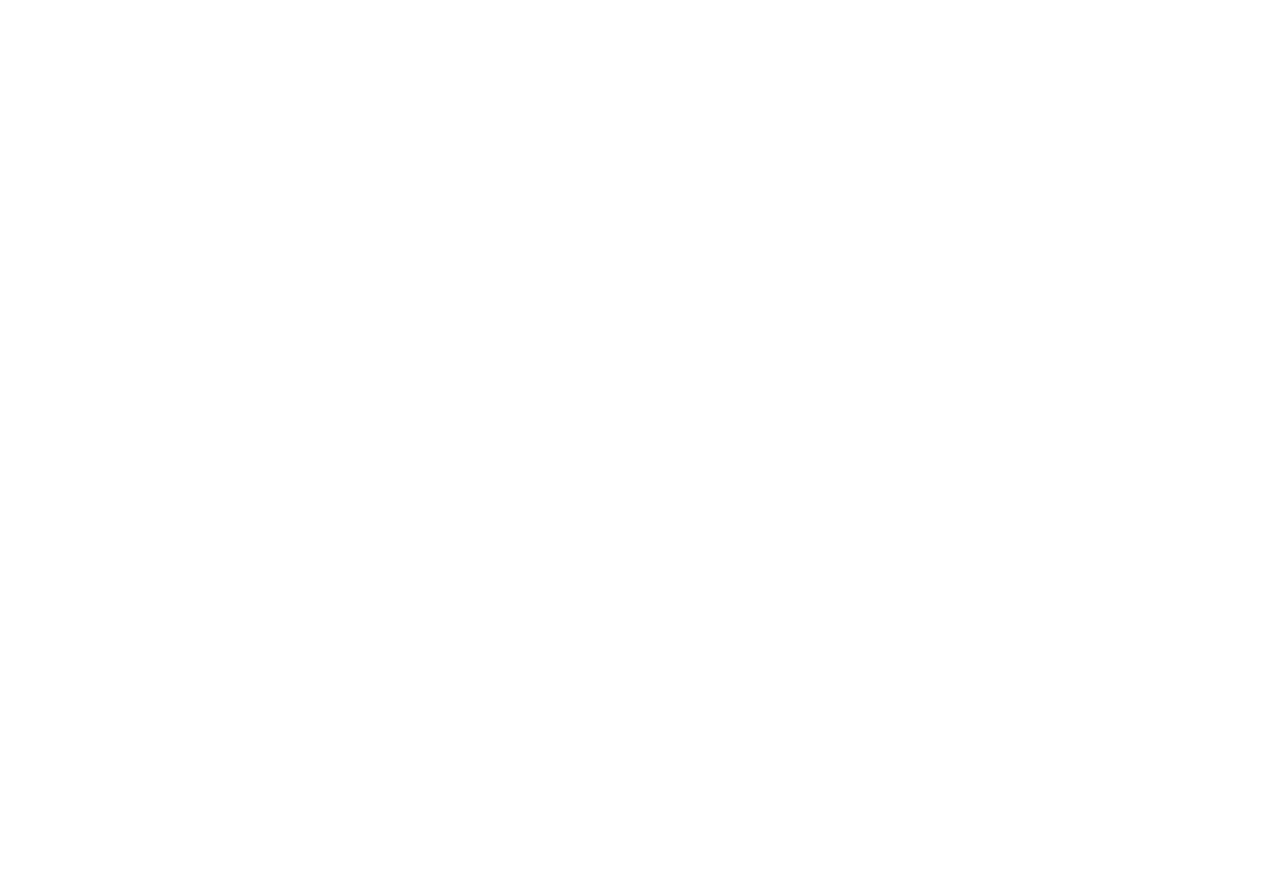
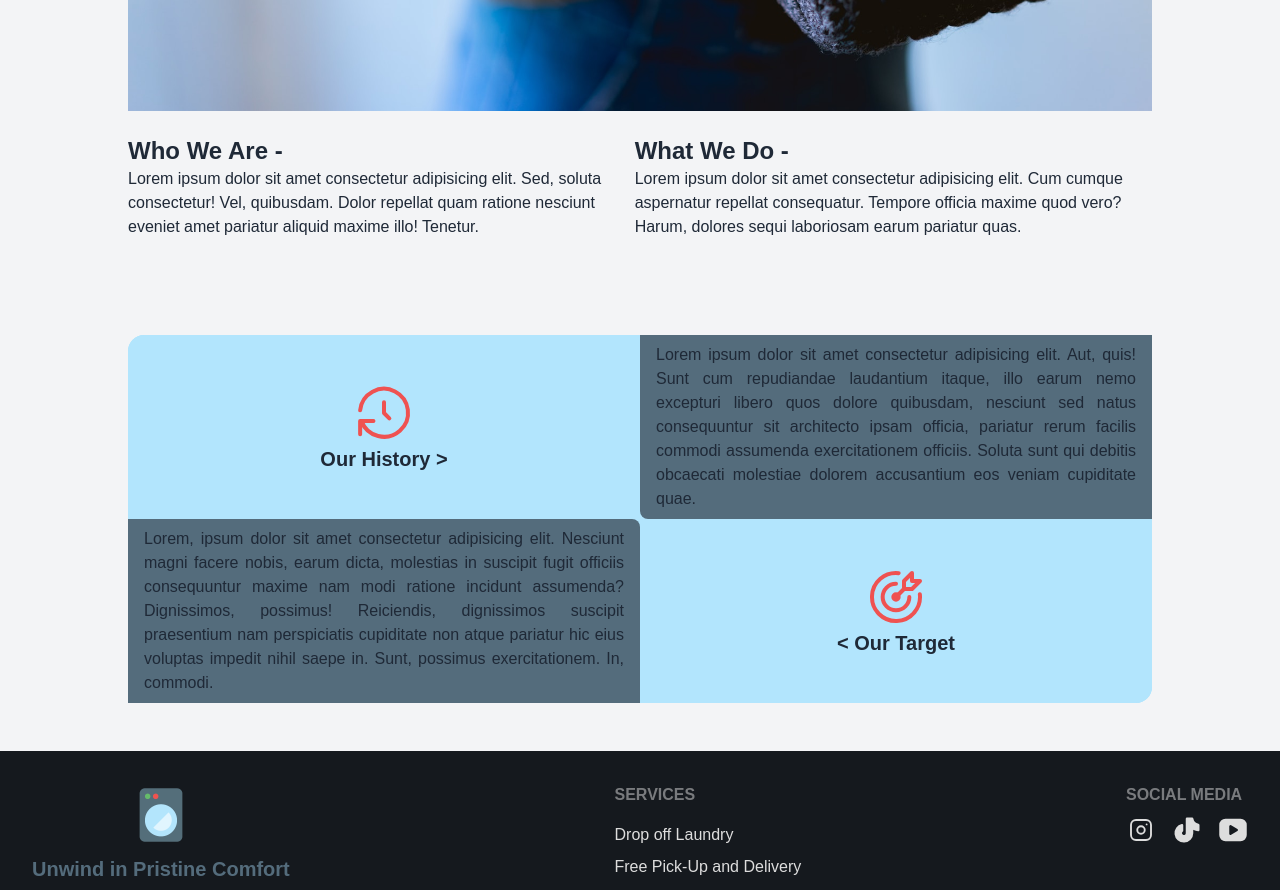
Before and after one commit to jihadable/zenfresh, a React (Vite) app: page /about in a window 1280 px wide. Shown: the part 1420-2310 px from the top of the page. Before the commit the page ends 1025 px from the top, so only its background shows below. Built offline with nearby package versions, Linux system fonts and the light colour scheme; a web font is replaced by a local one.

Commit message:
add about page

```diff
--- /dev/null
+++ b/src/components/AboutUs.jsx
@@ -0,0 +1,50 @@
+import aboutUs from "../assets/aboutus.jpg"
+
+export default function AboutUs(){
+    return (
+        <>
+        <section className="about flex flex-col gap-6 w-[80vw] items-center mx-auto my-12 mobile:w-full mobile:px-4 tablet:w-[90vw]">
+            <div className="img flex">
+                <img src={aboutUs} alt="Image" className="w-full" />
+            </div>
+            <div className="content w-full flex gap-4 justify-between mobile:flex-col">
+                <div className="who">
+                    <div className="header font-bold text-2xl">Who We Are -</div>
+                    <div className="text">Lorem ipsum dolor sit amet consectetur adipisicing elit. Sed, soluta consectetur! Vel, quibusdam. Dolor repellat quam ratione nesciunt eveniet amet pariatur aliquid maxime illo! Tenetur.</div>
+                </div>
+                <div className="what">
+                    <div className="header font-bold text-2xl">What We Do -</div>
+                    <div className="text">Lorem ipsum dolor sit amet consectetur adipisicing elit. Cum cumque aspernatur repellat consequatur. Tempore officia maxime quod vero? Harum, dolores sequi laboriosam earum pariatur quas.</div>
+                </div>
+            </div>
+        </section>
+        <div className="history-target flex flex-col w-[80vw] overflow-hidden mx-auto my-12 mt-24 bg-lightBlue rounded-br-2xl rounded-tl-2xl mobile:w-full mobile:rounded-none tablet:w-[90vw]">
+            <div className="history flex mobile:flex-col">
+                <div className="header w-1/2 flex flex-col justify-center items-center bg-lightBlue mobile:w-full mobile:py-6">
+                    <svg xmlns="http://www.w3.org/2000/svg" className="icon icon-tabler icon-tabler-history text-redCustome" width="64" height="64" viewBox="0 0 24 24" stroke-width="1.5" stroke="currentColor" fill="none" stroke-linecap="round" stroke-linejoin="round">
+                        <path stroke="none" d="M0 0h24v24H0z" fill="none"></path>
+                        <path d="M12 8l0 4l2 2"></path>
+                        <path d="M3.05 11a9 9 0 1 1 .5 4m-.5 5v-5h5"></path>
+                    </svg>
+                    <div className="text-xl font-bold">Our History {">"}</div>
+                </div>
+                <div className="content w-1/2 bg-darkBlue px-4 py-2 rounded-bl-lg text-justify mobile:w-full">Lorem ipsum dolor sit amet consectetur adipisicing elit. Aut, quis! Sunt cum repudiandae laudantium itaque, illo earum nemo excepturi libero quos dolore quibusdam, nesciunt sed natus consequuntur sit architecto ipsam officia, pariatur rerum facilis commodi assumenda exercitationem officiis. Soluta sunt qui debitis obcaecati molestiae dolorem accusantium eos veniam cupiditate quae.</div>
+            </div>
+            <div className="target flex flex-row-reverse mobile:flex-col">
+                <div className="header w-1/2 flex flex-col justify-center items-center bg-lightBlue mobile:w-full mobile:py-6">
+                    <svg xmlns="http://www.w3.org/2000/svg" className="icon icon-tabler icon-tabler-target-arrow text-redCustome" width="64" height="64" viewBox="0 0 24 24" stroke-width="1.5" stroke="currentColor" fill="none" stroke-linecap="round" stroke-linejoin="round">
+                        <path stroke="none" d="M0 0h24v24H0z" fill="none"></path>
+                        <path d="M12 12m-1 0a1 1 0 1 0 2 0a1 1 0 1 0 -2 0"></path>
+                        <path d="M12 7a5 5 0 1 0 5 5"></path>
+                        <path d="M13 3.055a9 9 0 1 0 7.941 7.945"></path>
+                        <path d="M15 6v3h3l3 -3h-3v-3z"></path>
+                        <path d="M15 9l-3 3"></path>
+                    </svg>
+                    <div className="text-xl font-bold">{"<"} Our Target</div>
+                </div>
+                <div className="content w-1/2 bg-darkBlue px-4 py-2 rounded-tr-lg text-justify mobile:w-full">Lorem, ipsum dolor sit amet consectetur adipisicing elit. Nesciunt magni facere nobis, earum dicta, molestias in suscipit fugit officiis consequuntur maxime nam modi ratione incidunt assumenda? Dignissimos, possimus! Reiciendis, dignissimos suscipit praesentium nam perspiciatis cupiditate non atque pariatur hic eius voluptas impedit nihil saepe in. Sunt, possimus exercitationem. In, commodi.</div>
+            </div>
+        </div>
+        </>
+    )
+}
--- a/src/components/Hero.jsx
+++ b/src/components/Hero.jsx
@@ -1,6 +1,6 @@
 export default function Hero({page, header, headerColor}){
     return (
-        <div className={`${page}-hero flex justify-center items-center bg-center bg-cover w-full h-[90vh] bg-fixed`}>
+        <div className={`${page}-hero flex justify-center items-center bg-center bg-cover w-full h-[100vh] bg-fixed`}>
             <div className={`tagline font-bold text-5xl ${headerColor} mobile:text-2xl`}>{header}</div>
         </div>
     )
--- a/src/pages/About.jsx
+++ b/src/pages/About.jsx
@@ -1,3 +1,4 @@
+import AboutUs from "../components/AboutUs";
 import Footer from "../components/Footer";
 import Hero from "../components/Hero";
 import Navbar from "../components/Navbar";
@@ -7,6 +8,7 @@
         <>
         <Navbar />
         <Hero page={"about"} header={"About Us"} headerColor={"text-redCustome"} />
+        <AboutUs />
         <Footer />
         </>
     )
--- a/src/pages/Login.jsx
+++ b/src/pages/Login.jsx
@@ -21,10 +21,10 @@
                     </div>
                     <a href="" className="link link-hover self-end">Forget password?</a>
                     <button type="submit" className="btn bg-greenCustome border-none hover:bg-greenCustome shadow-2xl">Login</button>
-                    <div className="login-with-google flex items-center p-2 bg-white justify-center gap-4 rounded-lg cursor-pointer">
+                    <button className="login-with-google btn flex items-center p-2 bg-white justify-center gap-4 rounded-lg cursor-pointer">
                         <img src={googleIcon} alt="Google Icon" className="w-8" />
                         <span>Login with Google</span>
-                    </div>
+                    </button>
                     <div className="not-yet self-center">
                         Don't have an account? <a href="/signup" className="link link-hover">Sign up</a>
                     </div>
--- a/src/pages/Signup.jsx
+++ b/src/pages/Signup.jsx
@@ -23,10 +23,10 @@
                         <input type="password" placeholder="Password" className="w-full p-3 border-b-2 outline-none rounded-t-2xl border-b-darkBlue" />
                     </div>
                     <button type="submit" className="btn bg-greenCustome border-none hover:bg-greenCustome shadow-2xl">Sign up</button>
-                    <div className="login-with-google flex items-center p-2 bg-white justify-center gap-4 rounded-lg cursor-pointer">
+                    <button className="login-with-google btn flex items-center p-2 bg-white justify-center gap-4 rounded-lg cursor-pointer">
                         <img src={googleIcon} alt="Google Icon" className="w-8" />
                         <span>Sign up with Google</span>
-                    </div>
+                    </button>
                     <div className="already self-center">
                         Already have an account? <a href="/signup" className="link link-hover">Login</a>
                     </div>
```
Also changed, not shown: plan.txt, src/assets/aboutus.jpg (added), 1 other file (tests, documents, lock files or other folders).
